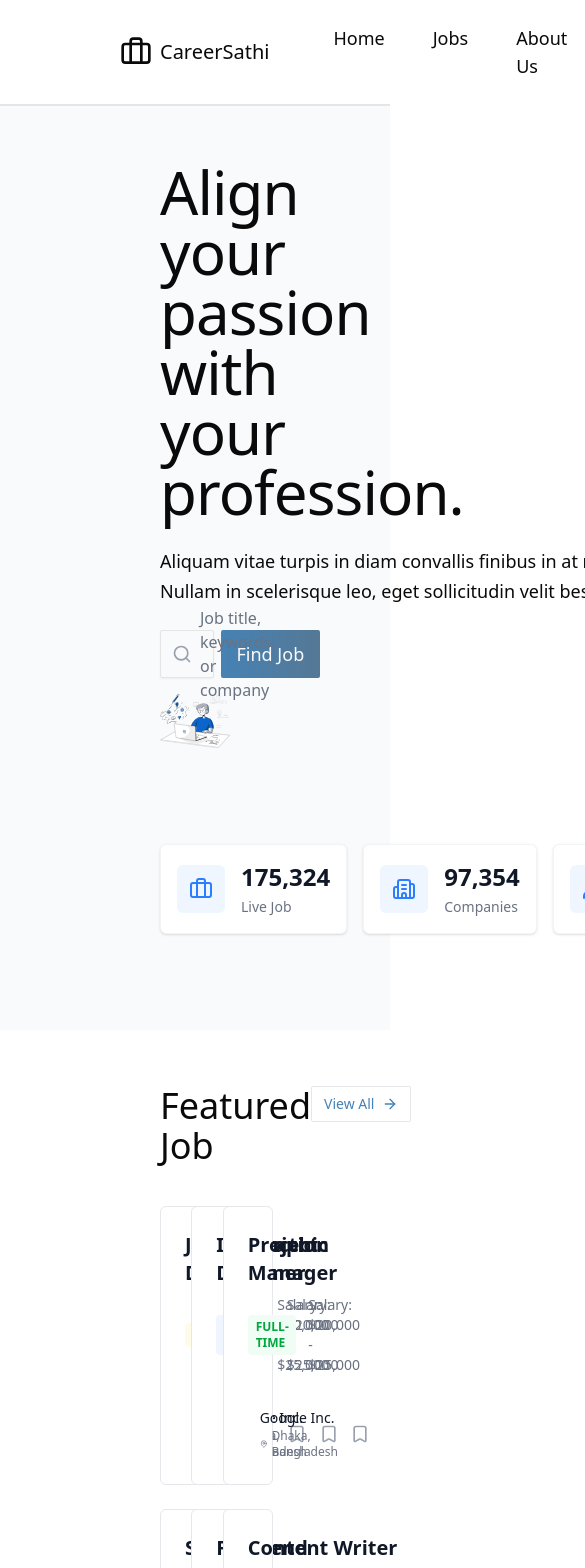
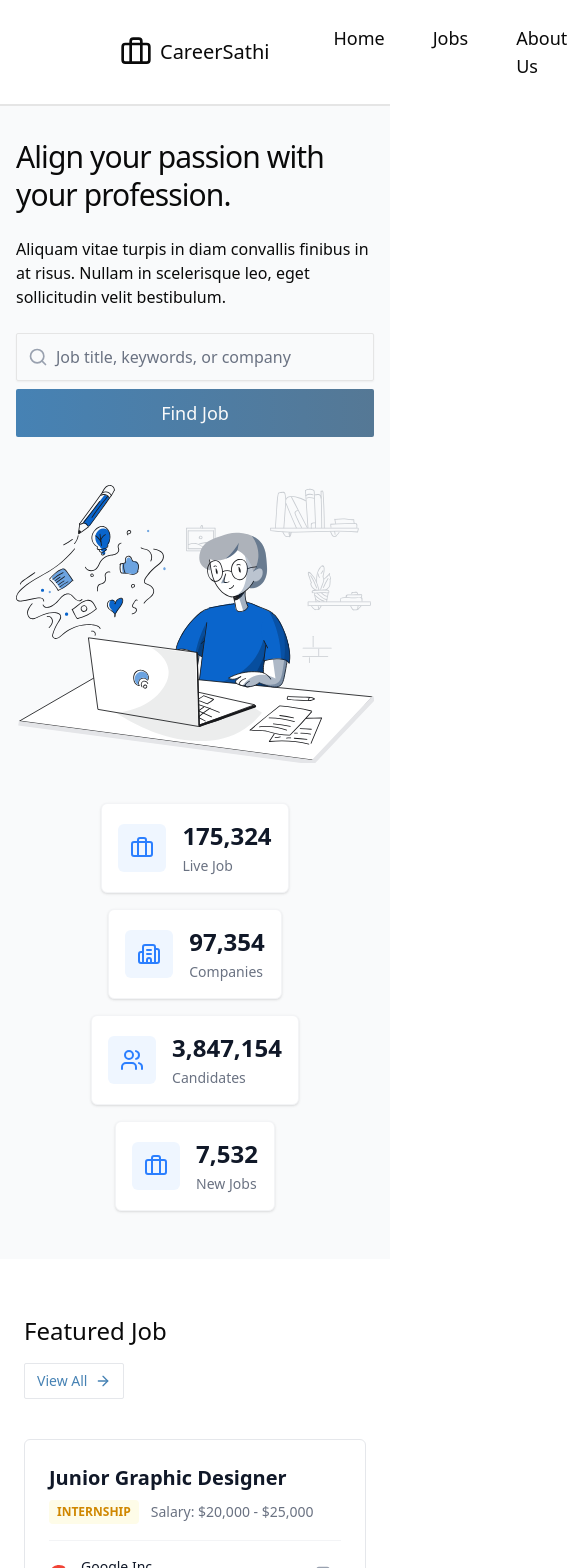
Before and after one commit to Motitumbahamphe7952/JobPortal_vrit, a React (Vite) app: page / in a window 390 px wide. Shown: the top 1568 px of the page, 585 px wide, since content can reach past the window. Built offline with nearby package versions, Linux system fonts and the light colour scheme.

Commit message:
style: improve responsiveness

```diff
--- a/src/components/CompanySection/Company.tsx
+++ b/src/components/CompanySection/Company.tsx
@@ -7,15 +7,15 @@ import { companiesData } from "@/constants";
 
 const Company = () => {
   return (
-    <section className="min-h-auto px-40 py-14">
-      <FlexRow className="justify-between pb-10">
-        <span className="text-4xl">Top Companies</span>
+    <section className="min-h-auto px-6 md:px-20 lg:px-40 py-14">
+      <FlexRow className="flex-col sm:flex-row justify-between items-start sm:items-center gap-4 pb-10">
+        <span className="text-2xl md:text-4xl font-medium">Top Companies</span>
         <Button className="bg-white text-primary  hover:text-white hover:bg-primary border border-gray-200 rounded-xs p-4">
           View All
           <ArrowRight />
         </Button>
       </FlexRow>
-      <Grid cols={3} gap={6}>
+      <Grid className="grid-cols-1 md:grid-cols-2 lg:grid-cols-3" gap={6}>
         {companiesData.map((company) => (
           <CompanyCard
             key={company.id}
--- a/src/components/CompanySection/CompanyCard.tsx
+++ b/src/components/CompanySection/CompanyCard.tsx
@@ -28,7 +28,6 @@ interface CompanyCardProps {
   onButtonClick?: () => void;
   className?: string;
 }
-
 export function CompanyCard({
   title,
   description,
@@ -43,37 +42,51 @@ export function CompanyCard({
 }: CompanyCardProps) {
   return (
     <Card
-      className={`mx-auto w-full hover:bg-gray-50 hover:shadow-md ${className}`}
+      className={`mx-auto w-full hover:bg-gray-50 hover:shadow-md transition-all duration-200 ${className}`}
     >
-      <CardHeader>
-        <div className="flex items-center gap-3 mb-2">
-          {logo && <img src={logo} alt={title} className="w-8 h-8" />}
+      <CardHeader className="p-4 md:p-6">
+        <div className="flex items-start sm:items-center gap-3 mb-2">
+          {logo && (
+            <img
+              src={logo}
+              alt={title}
+              className="w-10 h-10 md:w-8 md:h-8 object-contain shrink-0"
+            />
+          )}
           {!logo && Icon && (
-            <div className="w-12 h-12 bg-blue-50 rounded flex items-center justify-center">
-              <Icon className="w-6 h-6 text-blue-500" />
+            <div className="w-10 h-10 md:w-12 md:h-12 bg-blue-50 rounded flex items-center justify-center shrink-0">
+              <Icon className="w-5 h-5 md:w-6 md:h-6 text-blue-500" />
             </div>
           )}
-          <div className="flex-1">
-            <CardTitle className="text-lg">{title}</CardTitle>
+          <div className="flex-1 min-w-0">
+            <CardTitle className="text-base md:text-lg truncate">
+              {title}
+            </CardTitle>
             {location && (
-              <p className="text-xs text-gray-500 mt-1">{location}</p>
+              <p className="text-[10px] md:text-xs text-gray-500 mt-0.5 truncate">
+                {location}
+              </p>
             )}
           </div>
         </div>
-        <CardDescription>{description}</CardDescription>
+        <CardDescription className="text-xs md:text-sm line-clamp-2">
+          {description}
+        </CardDescription>
       </CardHeader>
-      <CardContent>
+
+      <CardContent className="px-4 md:px-6 py-0">
         {openPositions !== undefined && (
-          <div className="mt-3 inline-flex items-center gap-2 bg-green-50 text-green-600 px-3 py-1 rounded-full text-xs font-medium">
+          <div className="mt-1 md:mt-3 inline-flex items-center gap-2 bg-green-50 text-green-600 px-3 py-1 rounded-full text-[10px] md:text-xs font-medium">
             {openPositions} Open Position{openPositions !== 1 ? "s" : ""}
           </div>
         )}
       </CardContent>
-      <CardFooter>
+
+      <CardFooter className="p-4 md:p-6">
         <Button
           variant={buttonVariant}
           size="sm"
-          className="w-full bg-blue-50 text-primary hover:text-white hover:bg-primary rounded-xs"
+          className="w-full bg-blue-50 text-primary hover:text-white hover:bg-primary rounded-xs text-xs md:text-sm h-9 md:h-10"
           onClick={onButtonClick}
         >
           {buttonText}
--- a/src/components/HeroSection/Hero.tsx
+++ b/src/components/HeroSection/Hero.tsx
@@ -9,20 +9,20 @@ import { statsData } from "@/constants";
 
 const Hero = () => {
   return (
-    <section className="bg-gray-50 pb-24">
-      <Grid className="lg:grid-cols-auto_1fr grid-cols-1 gap-4 lg:gap-12 px-40 items-center justify-center min-h-auto pt-14">
-        <FlexColumn className="w-full space-y-2 justify-center gap-4 ">
-          <span className="text-6xl font-normal leading-15 tracking-[-0.9px] text-new-black-400">
+    <section className="bg-gray-50 pb-12 md:pb-16 lg:pb-24">
+      <Grid className="lg:grid-cols-auto_1fr grid-cols-1 gap-4 lg:gap-12 px-4 sm:px-8 md:px-20 lg:px-40 items-center justify-center min-h-auto pt-8 md:pt-12 lg:pt-14">
+        <FlexColumn className="w-full space-y-2 justify-center gap-4">
+          <span className="text-3xl sm:text-4xl md:text-5xl lg:text-6xl font-normal leading-tight lg:leading-15 tracking-[-0.9px] text-new-black-400">
             Align your passion with your profession.
           </span>
 
-          <span className="text-lg font-light leading-7.5 text-new-black-300 w-lg">
+          <span className="text-base md:text-lg font-light leading-6 md:leading-7.5 text-new-black-300 w-full lg:w-lg">
             Aliquam vitae turpis in diam convallis finibus in at risus. Nullam
             in scelerisque leo, eget sollicitudin velit bestibulum.
           </span>
 
-          <FlexRow className="gap-2">
-            <div className="relative w-3/4">
+          <FlexRow className="gap-2 flex-col sm:flex-row w-full">
+            <div className="relative w-full sm:w-3/4">
               <Search className="absolute left-3 top-1/2 transform -translate-y-1/2 h-5 w-5 text-gray-400" />
               <Input
                 className="rounded-xs h-12 pl-10 w-full peer"
@@ -37,17 +37,21 @@ const Hero = () => {
                 Job title, keywords, or company
               </label>
             </div>
-            <Button className="rounded-xs bg-gradient-primary h-12 text-lg font-light">
+            <Button className="rounded-xs bg-gradient-primary h-12 text-lg font-light w-full sm:w-auto">
               Find Job
             </Button>
           </FlexRow>
         </FlexColumn>
 
-        <FlexRow className="justify-end">
-          <img src="Illustration.svg" alt="Hero image" />
+        <FlexRow className="justify-center lg:justify-end mt-8 lg:mt-0">
+          <img
+            src="Illustration.svg"
+            alt="Hero image"
+            className="w-full max-w-sm md:max-w-md lg:max-w-none"
+          />
         </FlexRow>
       </Grid>
-      <FlexRow className="items-center justify-between px-40 gap-4 pt-24">
+      <FlexRow className="flex-col sm:flex-row items-center justify-between px-4 sm:px-8 md:px-20 lg:px-40 gap-4 pt-10 md:pt-16 lg:pt-24">
         {statsData.map((stat, index) => (
           <StatsCard
             key={index}
--- a/src/components/JobSection/Job.tsx
+++ b/src/components/JobSection/Job.tsx
@@ -7,15 +7,16 @@ import { jobsData } from "@/constants";
 
 const Job = () => {
   return (
-    <section className="min-h-auto px-40 py-14">
-      <FlexRow className="justify-between pb-10">
-        <span className="text-4xl">Featured Job</span>
-        <Button className="bg-white text-primary  hover:text-white hover:bg-primary border border-gray-200 rounded-xs p-4">
+    <section className="min-h-auto px-6 md:px-20 lg:px-40 py-14">
+      <FlexRow className="flex-col sm:flex-row justify-between items-start sm:items-center gap-4 pb-10">
+        <span className="text-2xl md:text-4xl font-medium">Featured Job</span>
+        <Button className="bg-white text-primary hover:text-white hover:bg-primary border border-gray-200 rounded-xs p-4">
           View All
           <ArrowRight />
         </Button>
       </FlexRow>
-      <Grid cols={3} gap={6}>
+
+      <Grid className="grid-cols-1 md:grid-cols-2 lg:grid-cols-3" gap={6}>
         {jobsData.map((job) => (
           <JobCard
             key={job.id}
@@ -24,7 +25,6 @@ const Job = () => {
             employmentType={job.employmentType}
             salaryRange={job.salaryRange}
             company={job.company}
-            // onBookmark={() => handleBookmark(job.id)}
           />
         ))}
       </Grid>
--- a/src/components/layout/Footer.tsx
+++ b/src/components/layout/Footer.tsx
@@ -3,7 +3,13 @@ import FlexRow from "../common/FlexRow";
 import { footerSections, socialLinks } from "@/constants";
 
 const Footer = () => {
-  const FooterSection = ({title,links,}: {title: string;links: { label: string; href: string }[];}) => (
+  const FooterSection = ({
+    title,
+    links,
+  }: {
+    title: string;
+    links: { label: string; href: string }[];
+  }) => (
     <div>
       <h3 className="text-white font-semibold mb-4">{title}</h3>
       <ul className="space-y-3">
@@ -24,25 +30,25 @@ const Footer = () => {
 
   return (
     <footer className="bg-[#010d2f] text-gray-400">
-      {/* Main Footer Content */}
-      <div className="px-40 py-12">
-        <div className="grid grid-cols-5 gap-8">
+      <div className="px-6 md:px-20 lg:px-40 py-12">
+        <div className="grid grid-cols-1 sm:grid-cols-2 md:grid-cols-3 lg:grid-cols-5 gap-10 lg:gap-8">
           {/* Brand Section */}
-          <div className="col-span-1">
-            <div className="flex items-center gap-2 mb-4">
+          <div className="col-span-1 sm:col-span-2 lg:col-span-1">
+            <FlexRow className="items-center gap-2 mb-4">
               <Briefcase className="w-6 h-6 text-white" />
               <span className="text-white text-xl font-semibold">
                 Careersathi
               </span>
-            </div>
+            </FlexRow>
             <p className="text-sm">
               Call now:{" "}
               <span className="text-white font-medium">+977-9807343512</span>
             </p>
-            <p className="text-xs leading-relaxed">
+            <p className="text-xs leading-relaxed mt-1">
               PatanDhoka, Lalitpur, Nepal
             </p>
           </div>
+
           {/* Dynamic Footer Sections */}
           {footerSections.map((section) => (
             <FooterSection
@@ -56,12 +62,12 @@ const Footer = () => {
 
       {/* Bottom Bar */}
       <div className="border-t border-gray-800">
-        <div className="px-40 py-6">
-          <FlexRow className="justify-between items-center">
+        <div className="px-6 md:px-20 lg:px-40 py-6">
+          <div className="flex flex-col md:flex-row justify-between items-center gap-4 text-center md:text-left">
             <p className="text-sm">
               © 2026 Careersathi - Job Portal. All rights Reserved
             </p>
-            <div className="flex items-center gap-4">
+            <FlexRow className="items-center gap-6">
               {socialLinks.map((social) => (
                 <a
                   key={social.label}
@@ -74,8 +80,8 @@ const Footer = () => {
                   <social.icon className="w-5 h-5" />
                 </a>
               ))}
-            </div>
-          </FlexRow>
+            </FlexRow>
+          </div>
         </div>
       </div>
     </footer>
```
